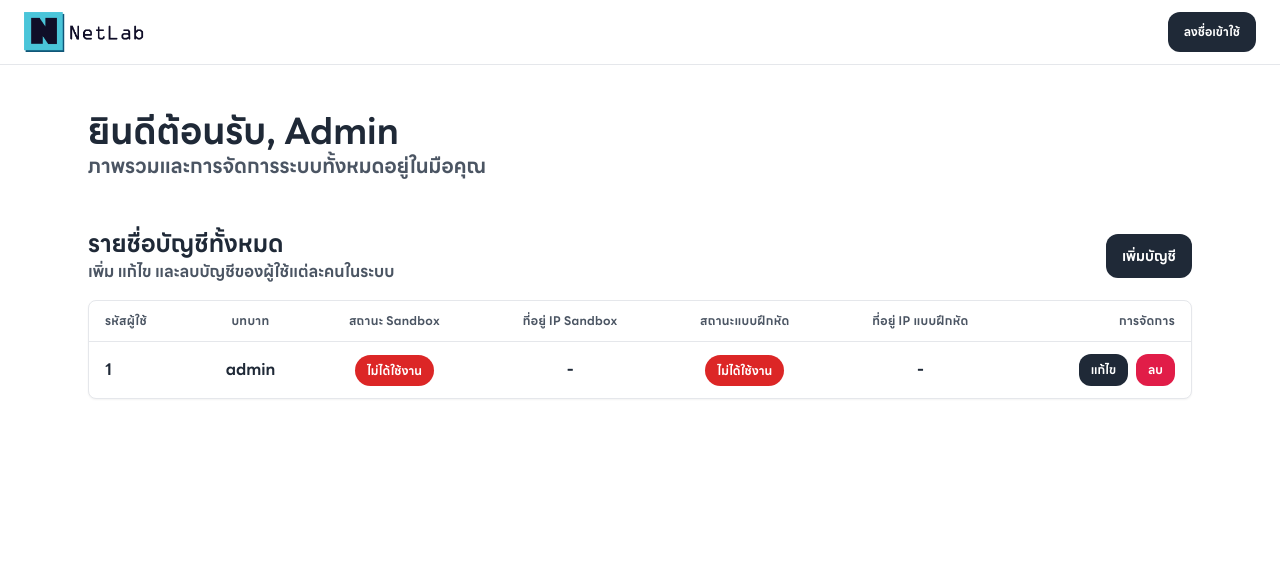
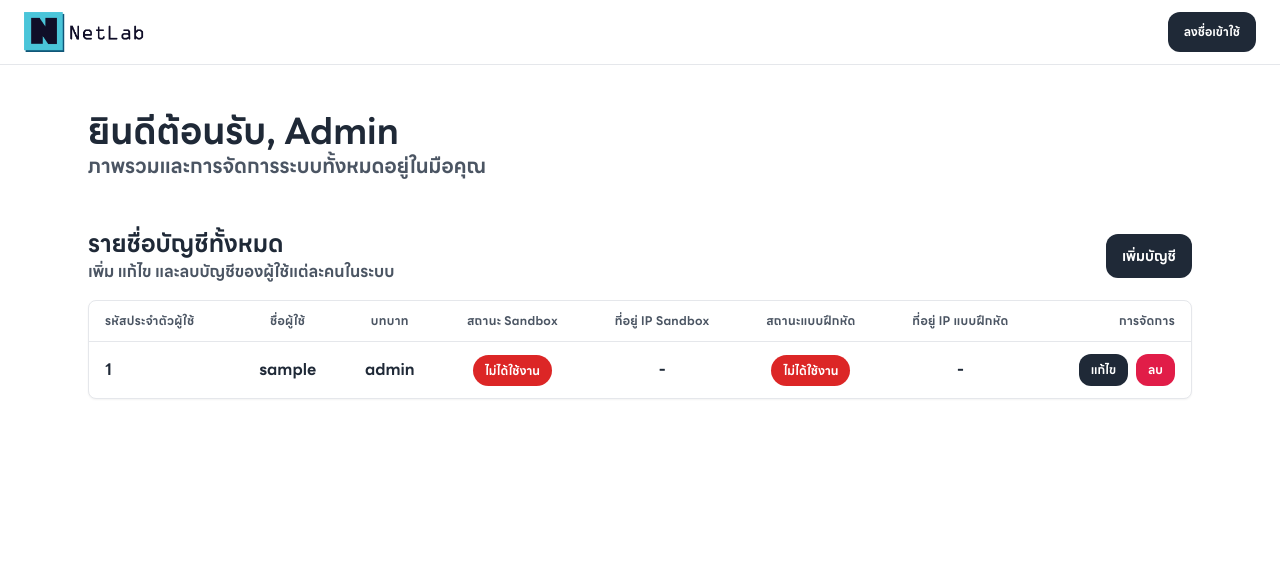
Before and after one commit to Kawaiiow/GNS3VM_Spawner, a FastAPI app: template frontend/app/template/admin/dashboard.html in a window 1280 px wide. Shown: the top 585 px of the page. Run offline with FastAPI, Linux system fonts and the light colour scheme; the template is opened without the code that fills it: most values are stand-ins (such as "Sample title", 1, 10 or a date in 2020); some libraries are stand-ins or nearby versions.

Commit message:
fix admin page text

```diff
--- a/frontend/app/template/admin/create.html
+++ b/frontend/app/template/admin/create.html
@@ -32,7 +32,7 @@
             <div class="mb-4">
                 <label class="block text-sm text-gray-800 mb-2">รหัสผ่าน</label>
                 <div class="relative">
-                    <input type="password" id="password" name="password" placeholder="กรอกรหัสผ่าน" required class="w-full bg-white border rounded-xl px-4 py-3 text-sm text-gray-800 placeholder-gray-600"/>
+                    <input type="password" id="password" name="password" placeholder="กรอกรหัสผ่าน (อย่างน้อย 6 ตัวอักษร)" required class="w-full bg-white border rounded-xl px-4 py-3 text-sm text-gray-800 placeholder-gray-600"/>
                     <button type="button" onclick="togglePassword()" class="absolute inset-y-0 right-0 pr-3 flex items-center"><img id="eye-icon" src="/static/image/eye_open.svg" class="max-h-full w-auto"></button>
                 </div>
             </div>
--- a/frontend/app/template/admin/dashboard.html
+++ b/frontend/app/template/admin/dashboard.html
@@ -19,7 +19,8 @@
         <div class="bg-white border rounded-lg overflow-x-auto shadow-sm">
             <table class="min-w-lg w-full">
                 <tr class="text-xs text-gray-600 tracking-wide">
-                    <th class="px-4 py-3 text-left">รหัสผู้ใช้</th>
+                    <th class="px-4 py-3 text-left">รหัสประจำตัวผู้ใช้</th>
+                    <th class="px-4 py-3 text-center">ชื่อผู้ใช้</th>
                     <th class="px-4 py-3 text-center">บทบาท</th>
                     <th class="px-4 py-3 text-center">สถานะ Sandbox</th>
                     <th class="px-4 py-3 text-center whitespace-nowrap">ที่อยู่ IP Sandbox</th>
@@ -32,6 +33,7 @@
                 {% set ex = user.instances | selectattr("kind", "equalto", "exercise") | first %}
                 <tr class="border-t">
                     <td class="px-4 py-3 text-left text-gray-800">{{ user.member_id }}</td>
+                    <td class="px-4 py-3 text-center text-gray-800">{{ user.username }}</td>
                     <td class="px-4 py-3 text-center text-gray-800">{{ user.role }}</td>
                     <td class="px-4 py-3 text-center">
                         {% if sb and sb.state == "running" %}
--- a/frontend/app/template/admin/update.html
+++ b/frontend/app/template/admin/update.html
@@ -33,7 +33,7 @@
             <div class="mb-4">
                 <label class="block text-sm text-gray-800 mb-2">รหัสผ่าน</label>
                 <div class="relative">
-                    <input type="password" id="password" name="password" placeholder="เว้นว่างไว้หากไม่เปลี่ยนรหัสผ่าน" class="w-full bg-white border rounded-xl px-4 py-3 text-sm text-gray-800 placeholder-gray-600"/>
+                    <input type="password" id="password" name="password" placeholder="กรอกรหัสผ่าน (อย่างน้อย 6 ตัวอักษร) เว้นว่างไว้หากไม่เปลี่ยนรหัสผ่าน" class="w-full bg-white border rounded-xl px-4 py-3 text-sm text-gray-800 placeholder-gray-600"/>
                     <button type="button" onclick="togglePassword()" class="absolute inset-y-0 right-0 pr-3 flex items-center"><img id="eye-icon" src="/static/image/eye_open.svg" class="max-h-full w-auto"></button>
                 </div>
             </div>
```
